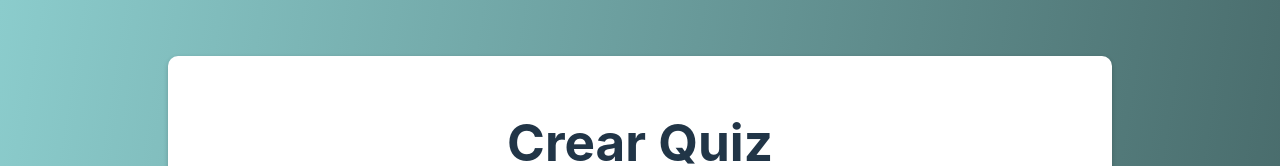
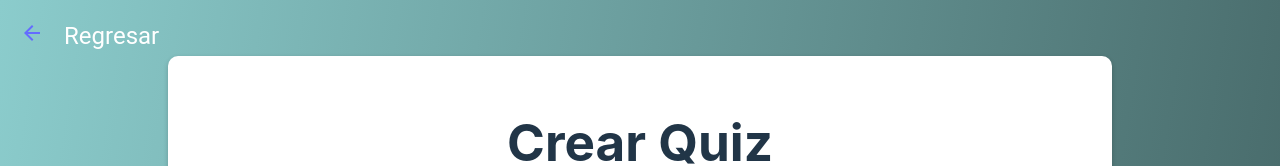
Before and after one commit to Melissa1221/tutor-bot, a React (Vite) app: page /createquiz in a window 1280 px wide. Shown: the top 166 px of the page. Built offline with nearby package versions, Linux system fonts and the light colour scheme; a web font is replaced by a local one.

Commit message:
sidebar props

```diff
--- a/src/components/SidebarUser.jsx
+++ b/src/components/SidebarUser.jsx
@@ -1,6 +1,3 @@
-/* eslint-disable no-unused-vars */
-/* eslint-disable react/prop-types */
-/* eslint-disable no-dupe-keys */
 
 import { styled } from '@mui/material/styles';
 import { Box, Typography } from '@mui/material';
@@ -10,7 +7,6 @@
 import SettingsIcon from '@mui/icons-material/Settings';
 import ExitToAppIcon from '@mui/icons-material/ExitToApp';
 import HeadphonesIcon from '@mui/icons-material/Headphones';
-    import { createTheme } from '@mui/system';
 import { Link } from 'react-router-dom';
 
 const SidebarContainer = styled('div')(({ theme }) => ({
@@ -73,7 +69,6 @@ import { Link } from 'react-router-dom';
 })
 
 const SidebarOptions = styled('div')({
-        background: 'rgb(168,174,227)',
     background: 'linear-gradient(180deg, rgba(168,174,227,1) 0%, rgba(56,71,199,1) 56%, rgba(89,93,133,1) 100%)',
 flexGrow: 1,
 width: '100%',
@@ -110,6 +105,8 @@ import { Link } from 'react-router-dom';
     justifyContent: 'center',
 });
 
+import PropTypes from 'prop-types';
+
 const SidebarUser = ({name, email}) => {
 return (
     <SidebarContainer>
@@ -129,5 +126,8 @@ import { Link } from 'react-router-dom';
     </SidebarContainer>
 )
 }
-
+SidebarUser.propTypes = {
+    name: PropTypes.string.isRequired,
+    email: PropTypes.string.isRequired
+  };
 export default SidebarUser;
--- a/src/pages/CreateQuiz.jsx
+++ b/src/pages/CreateQuiz.jsx
@@ -2,6 +2,7 @@
 import  { useState } from 'react';
 import { Link } from 'react-router-dom';
 import styled from "styled-components";
+import Navbar from '../components/NavbarEbooks';
 const ContainerQuizMenuPrincipal = styled('div')({
     display: 'flex',
     flexDirection: 'row',
@@ -113,6 +114,8 @@ const CreateQuiz = () => {
   return (
     <ContainerQuizMenuPrincipal>
         <CustomContainer>
+        <Navbar page='Regresar' route="/principalmenu"/>
+
             <h1>Crear Quiz</h1>
             <h2>Ingresa el tema principal</h2>
             <InputStyled
```
Lines whose indentation alone changed are shown as unchanged.
